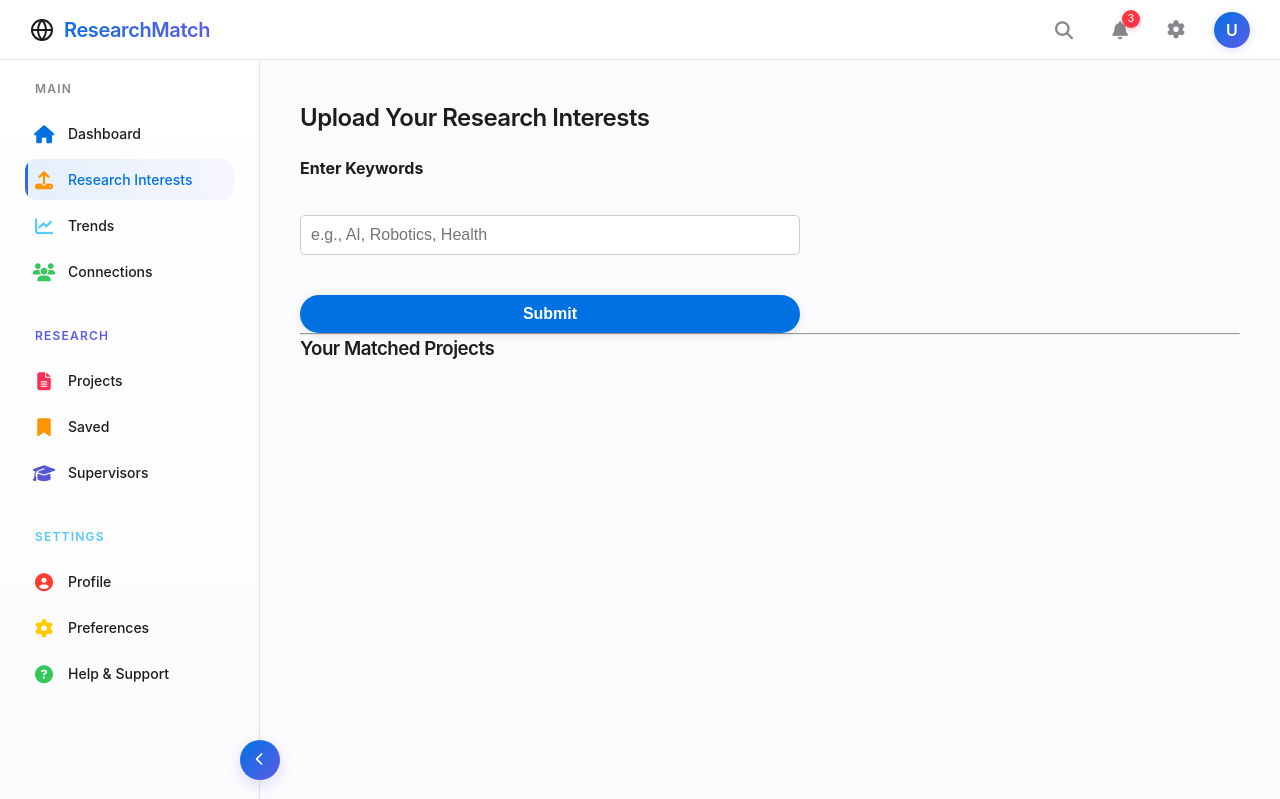
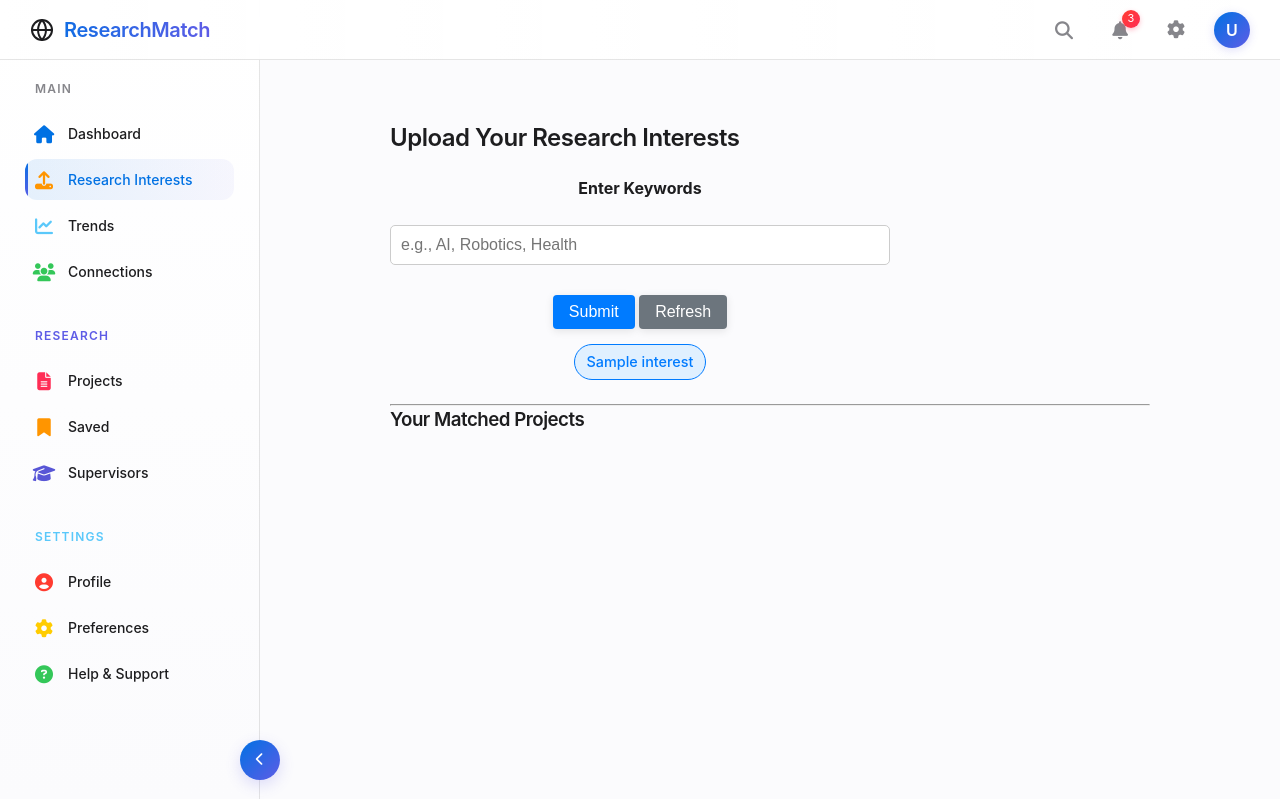
Before and after one commit to spuddydev/CITS3403_Group_Project, a Flask app: page /upload in a window 1280 px wide. Shown: the top 799 px of the page. Run offline with Flask 3, Linux system fonts and the light colour scheme; the visitor is signed in with stand-in values (Sample User, id 1); tables that the repository leaves empty hold one stand-in row (values such as "Sample post").

Commit message:
Upload page connects to db

```diff
--- a/app.py
+++ b/app.py
@@ -1,6 +1,6 @@
 from flask import Flask, render_template, request, redirect, url_for, session, flash
 from flask_sqlalchemy import SQLAlchemy
-from database.schema import db, User
+from database.schema import db, User, Project, Interest
 from dotenv import load_dotenv
 import os
 from forms import RegisterForm, LoginForm,Settings_ProfileForm
@@ -40,26 +40,55 @@ def home():
 # Dashboard Page
 @app.route('/dashboard')
 def dashboard():
-    return render_template('dashboard.html', username=session['username'])
+    if not session.get('user_id'): # Check login status
+        return redirect(url_for('login'))
+
+    return render_template('dashboard.html', username=session['username'],var="hello")
 
 # Upload Page (GET and POST for form)
 @app.route('/upload', methods=['GET', 'POST'])
 def upload():
     if request.method == 'POST':
-        keywords = request.form.get('keywords')
-        # Example: Pretend to match projects based on keywords
-        matched_projects = [
-            {'title': 'AI in Healthcare', 'supervisor': 'Dr. Smith', 'link': '#'},
-            {'title': 'Robotics in Mining', 'supervisor': 'Dr. Lee', 'link': '#'}
-        ]
-        return render_template('upload.html', matched_projects=matched_projects)
-    else:
-        matched_projects = []  # No results on GET
-        return render_template('upload.html', matched_projects=matched_projects)
+        user = db.session.query(User).get(session['user_id'])
+        action = request.form.get('action')
+        if action == 'submit':
+            keywords = request.form.get('keywords')
+            if keywords:
+                # Add new interest to db
+                new_interest = Interest(interest_name=keywords, interest_number=1)
+                db.session.add(new_interest)
+                user.interests.append(new_interest)
+                db.session.commit()
+
+        elif action == 'refresh': # Remove all associations in the association table
+            user.interests = []
+            db.session.commit()
+
+        user = db.session.query(User).filter_by(id=session['user_id']).first()
+        if user.interests:
+            user_interests = user.interests  # This will give you the list of interests
+        else:
+            user_interests = None
+        matched_projects = []
+        return render_template('upload.html', matched_projects=matched_projects,user_interests=user_interests)
+    else: #GET
+        if not session.get('user_id'): # Check login status
+            return redirect(url_for('login'))
+
+        user = db.session.query(User).filter_by(id=session['user_id']).first()
+        if user.interests:
+            user_interests = user.interests  # This will give you the list of interests
+        else:
+            user_interests = ["empty"]
+
+
+        return render_template('upload.html', matched_projects=[], user_interests=user_interests)
 
 # Trends Page
 @app.route('/trends')
 def trends():
+    if not session.get('user_id'): # Check login status
+            return redirect(url_for('login'))
     trend_labels = ["AI", "Health", "Climate", "Mining", "Neuroscience"]
     trend_data = [12, 19, 7, 5, 8]
     return render_template('trends.html', trend_labels=trend_labels, trend_data=trend_data)
@@ -67,6 +96,8 @@ def trends():
 # Social Hub Page
 @app.route('/social')
 def social():
+    if not session.get('user_id'): # Check login status
+        return redirect(url_for('login'))
     similar_users = [
         {'name': 'John Doe', 'interests': 'AI, Robotics'},
         {'name': 'Jane Smith', 'interests': 'Health, Neuroscience'}
@@ -76,6 +107,8 @@ def social():
 # Settings Page
 @app.route('/settings')
 def settings():
+    if not session.get('user_id'): # Check login status
+        return redirect(url_for('login'))
     user = User.query.get(session['user_id'])  # or however you're getting the current user
     form = Settings_ProfileForm(obj=user)  # pre-populate with user data
 
--- a/database/schema.py
+++ b/database/schema.py
@@ -35,6 +35,7 @@ class User(db.Model):
     id = db.Column(db.Integer, primary_key=True)
     username = db.Column(db.String(100), nullable=False, unique=True)
     password_hash = db.Column(db.String(255), nullable=False)
+    email = db.Column(db.String(100), nullable=False)
 
     research_area_id = db.Column(db.Integer, db.ForeignKey('research_area.id'))
     faculty = db.relationship('ResearchArea', backref='users')
--- a/static/css/style.css
+++ b/static/css/style.css
@@ -1993,3 +1993,21 @@ blockquote {
         font-size: 20px;
     }
 }
+
+.interest-tag {
+    display: inline-block;
+    background-color: #e0f0ff;
+    color: #007bff;
+    padding: 6px 12px;
+    margin: 4px;
+    border-radius: 20px;
+    font-size: 0.9rem;
+    font-weight: 500;
+    border: 1px solid #007bff;
+    transition: background-color 0.3s;
+}
+
+.interest-tag:hover {
+    background-color: #cce5ff;
+    cursor: pointer;
+}
--- a/templates/dashboard.html
+++ b/templates/dashboard.html
@@ -3,6 +3,8 @@
 {% block title %}Dashboard - ResearchMatch{% endblock %}
 
 {% block content %}
+
+
 <div class="dashboard-container">
     <!-- Welcome Header -->
     <div class="dashboard-header">
--- a/templates/upload.html
+++ b/templates/upload.html
@@ -3,11 +3,27 @@
 {% block title %}Upload Interests - ResearchMatch{% endblock %}
 
 {% block content %}
+<div class="content-container">
     <h2>Upload Your Research Interests</h2>
-    <form action="/upload" method="POST">
+
+    <!-- Flex container to align input, button, and tags -->
+    <form action="/upload" method="POST" class="interest-form">
         <label for="keywords">Enter Keywords</label>
         <input type="text" id="keywords" name="keywords" placeholder="e.g., AI, Robotics, Health">
-        <button type="submit" class="btn">Submit</button>
+        <div class="button-group">
+            <button type="submit" class="btn btn-primary" name="action" value="submit">Submit</button>
+            <button type="submit" class="btn btn-secondary" name="action" value="refresh">Refresh</button>
+        </div>
+
+        {% if user_interests %}
+            <div class="interest-tags-inline">
+                {% for interest in user_interests %}
+                    <span class="interest-tag">{{ interest.interest_name }}</span>
+                {% endfor %}
+            </div>
+        {% else %}
+            <blockquote>Tip: Start by adding some interests!</blockquote>
+        {% endif %}
     </form>
 
     <hr>
@@ -21,4 +37,68 @@
         </li>
         {% endfor %}
     </ul>
+</div>
+
+<style>
+    <style>
+    .button-group {
+        display: flex;
+        gap: 10px;
+        margin-top: 10px;
+    }
+
+    .btn {
+        padding: 8px 16px;
+        border: none;
+        border-radius: 4px;
+        cursor: pointer;
+        font-weight: 500;
+    }
+
+    .btn-primary {
+        background-color: #007bff;
+        color: white;
+    }
+
+    .btn-secondary {
+        background-color: #6c757d;
+        color: white;
+    }
+
+    .btn:hover {
+        opacity: 0.9;
+    }
+    .content-container {
+        max-width: 800px;
+        margin: 0 auto;
+        padding: 20px;
+    }
+
+    .interest-form {
+        display: flex;
+        align-items: center;
+        flex-wrap: wrap;
+        gap: 10px;
+        margin-bottom: 20px;
+    }
+
+    .interest-tags-inline {
+        display: flex;
+        gap: 8px;
+        flex-wrap: wrap;
+        align-items: center;
+    }
+
+    .interest-tag {
+        display: inline-block;
+        background-color: #e0f0ff;
+        color: #007bff;
+        padding: 6px 12px;
+        border-radius: 20px;
+        font-size: 0.9rem;
+        font-weight: 500;
+        border: 1px solid #007bff;
+        margin-top: 5px;
+    }
+</style>
 {% endblock %}
```
Also changed, not shown: README.md.
